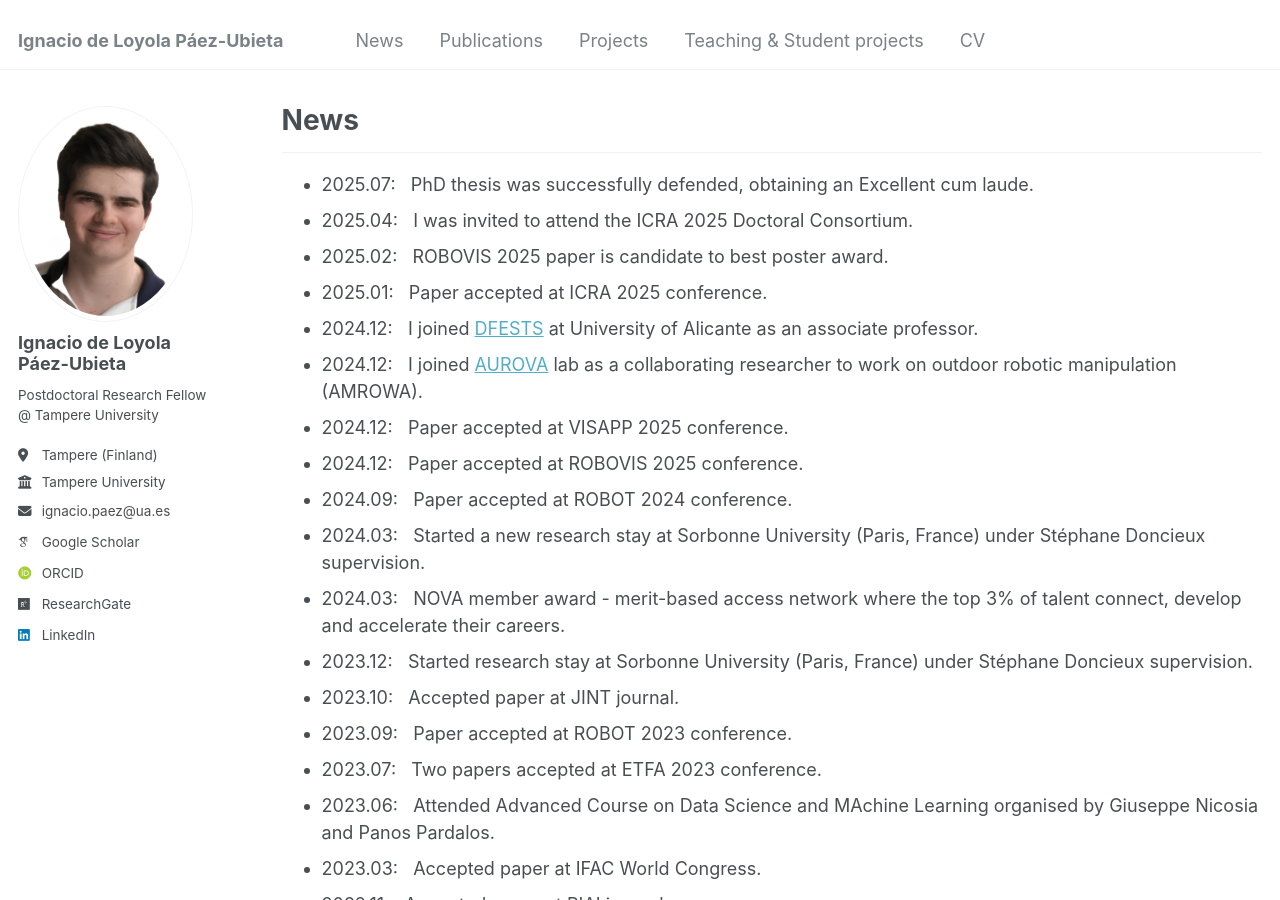
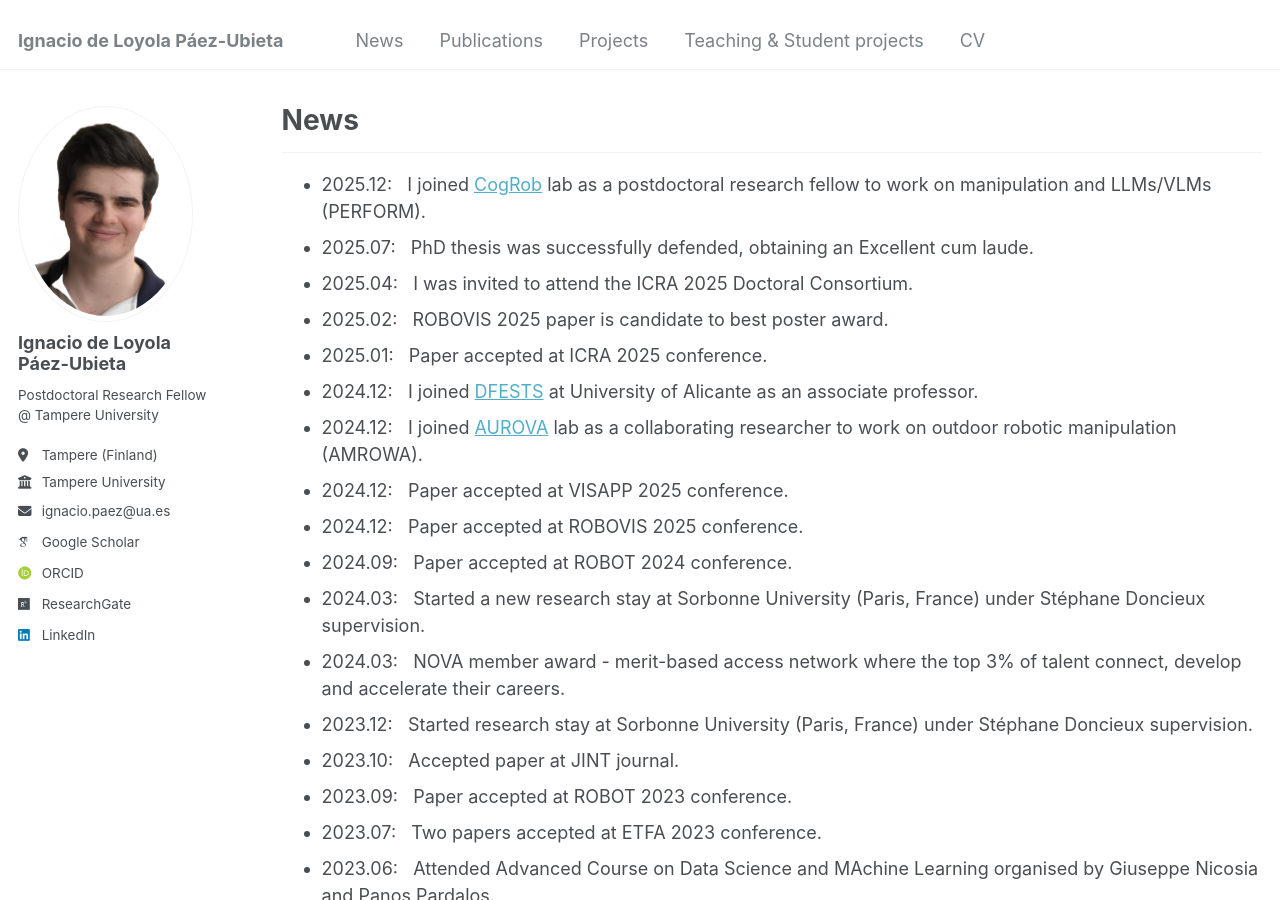
Before and after one commit to ignpaub/ignpaub.github.io, a Jekyll site: the page built from _pages/news.md, in a window 1280 px wide and 900 px high. Built offline with Jekyll 4.4.1, drawn with Linux system fonts in a browser that asks for light colours; some web fonts are replaced.

Commit message:
Update news.md

```diff
--- a/_pages/news.md
+++ b/_pages/news.md
@@ -5,6 +5,7 @@ permalink: /news/
 author_profile: true
 ---
 ---
+- 2025.12: &nbsp; I joined [CogRob](https://research.tuni.fi/cogrob/) lab as a postdoctoral research fellow to work on manipulation and LLMs/VLMs (PERFORM).
 - 2025.07: &nbsp; PhD thesis was successfully defended, obtaining an Excellent cum laude.
 - 2025.04: &nbsp; I was invited to attend the ICRA 2025 Doctoral Consortium.
 - 2025.02: &nbsp; ROBOVIS 2025 paper is candidate to best poster award.
```
